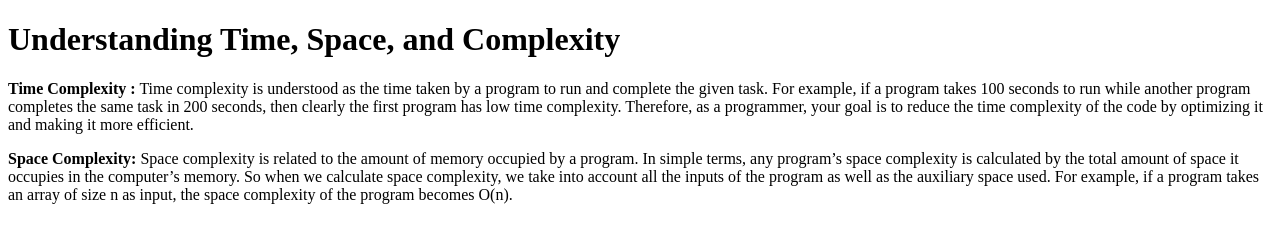
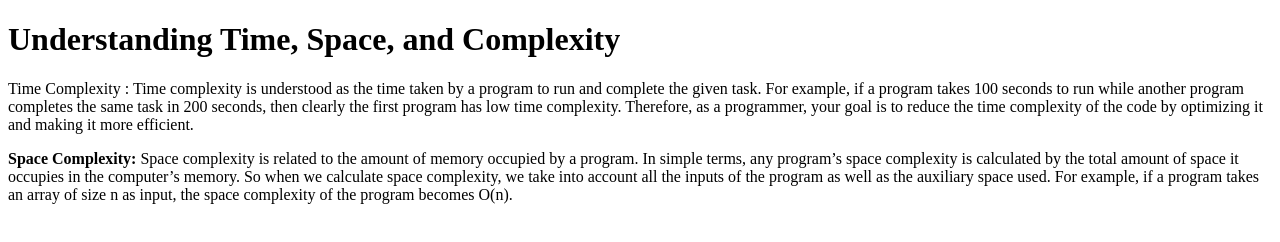
Before and after one commit to acciojob/time-and-space-complexity-nandinidas07, a website: page main.html in a window 1280 px wide. Drawn offline with Linux system fonts and the light colour scheme.

Commit message:
created a submission

```diff
--- a/main.html
+++ b/main.html
@@ -10,7 +10,7 @@
 	<!-- the entire body must be written by student -->
 	<h1>Understanding Time, Space, and Complexity</h1>
 
-    <p><b>Time Complexity :</b>
+    <p>Time Complexity :
 	Time complexity is understood as the time taken by a program to run and complete the given task. For example, if a program takes 100 seconds to run while another program completes the same task in 200 seconds, then clearly the first program has low time complexity. Therefore, as a programmer, your goal is to reduce the time complexity of the code by optimizing it and making it more efficient.
 </p>
 
```
